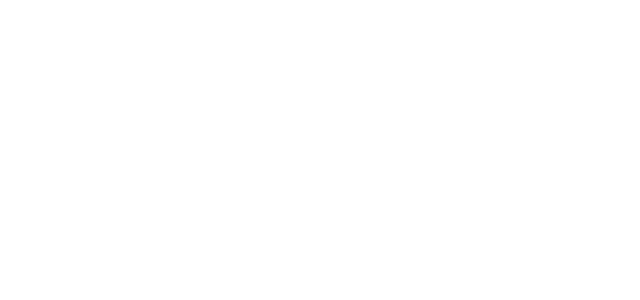
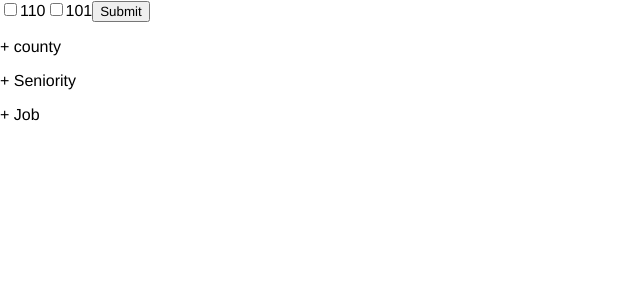
Before and after one commit to DiaHassan/II1305-Team-Echo, a React (Create React App) app in the folder Project/dashboard/: page /sandbox in a window 1280 px wide. Before the commit this address had no page. Shown: the top 300 px of the page, without its empty margins (0-640 px from the left). Built offline with nearby package versions, Linux system fonts and the light colour scheme.

Commit message:
Created 'gray-out' function in sandbox

```diff
--- a/Project/dashboard/package.json
+++ b/Project/dashboard/package.json
@@ -3,6 +3,9 @@
   "version": "0.1.0",
   "private": true,
   "dependencies": {
+    "@emotion/react": "^11.10.8",
+    "@emotion/styled": "^11.10.8",
+    "@mui/material": "^5.12.2",
     "@testing-library/jest-dom": "^5.16.5",
     "@testing-library/react": "^13.4.0",
     "@testing-library/user-event": "^13.5.0",
--- a/Project/dashboard/src/App.js
+++ b/Project/dashboard/src/App.js
@@ -2,6 +2,7 @@ import './App.css';
 import About from './Views/about';
 import Home from './Views/home';
 import Statistics from './Views/statistics';
+import Sandbox from './Views/sandbox';
 import { BrowserRouter, Routes, Route } from "react-router-dom";
 import Stats from './Views/statistics';
 
@@ -16,6 +17,7 @@ function App() {
           <Route path="/finder" element={<Stats />} />
           <Route path="/about" element={<About />} />
           <Route path="/statistics" element={<Statistics/>} />
+          <Route path="/sandbox" element={<Sandbox/>} />
         </Routes>
       </BrowserRouter>
     </div>
--- /dev/null
+++ b/Project/dashboard/src/Views/sandbox.jsx
@@ -0,0 +1,119 @@
+import * as React from "react";
+import { useId, useState } from "react";
+// import Navbar from "./navbar";
+// import Footer from "./footer";
+import "../style.css";
+
+
+
+/*
+Notes for future:
+
+To add another parameter:
+    - Add ['param name': true] to defaultValue
+
+To add another Source:
+    - Add ['source name': defaultValue] to use state
+
+To configure a source:
+    - Add [name='source name']
+    - Add [value={JSON.stringify({'param name 1': false, 'param name 2': false, ...})}]
+    - Add [onChange={handleSource}]
+    - To the button you wish to configure.
+    - You only need to put params you want to set as false into the value field.
+*/
+
+
+
+export default function Sandbox(props) {
+
+    //insert all default values for buttons:
+    const defaultValue = {
+        county: true,
+        seniority: true,
+        job: true
+    };
+
+    //insert all sources. Format 'sourcename': defaultValue
+    const [inputs, setInputs] = useState({ src1: defaultValue, src2: defaultValue });
+
+    // Handles any changes to the source buttons
+    const handleSource = (event) => {
+        const name = event.target.name;
+        // Due to the form only returning strings we need to parse it into correct format
+        const value = splitKey(event.target.value);
+        // Updates the values
+        setInputs(inputs => (
+            {
+                ...inputs,
+                [name]: (event.target.checked ?
+                    handleKeys(value) : defaultValue)
+            }
+
+        ));
+        // console.log(inputs);
+    }
+
+    // Parses the input paramater into correct format
+    const splitKey = (s) => {
+        const returnKeyValue = {};
+        var x = s.replace(/[{}"']+/g, '').split(',');
+        for (var i = 0; i < x.length; i++) {
+            var split = x[i].split(':');
+            returnKeyValue[split[0].trim()] = (split[1].trim() === 'true');
+        }
+
+        return returnKeyValue;
+    }
+
+    // Creates a key-value list filled with all changed and unchanged values
+    const handleKeys = (value) => {
+        const template = { ...defaultValue };
+        for (let item of Object.keys(value)) {
+            template[item] = value[item];
+        }
+        return template;
+    }
+
+    const handleSubmit = (event) => {
+
+    }
+
+    return (
+        <>
+            <form onSubmit={handleSubmit}>
+                <label>
+                    <input
+                        type="checkbox"
+                        name="src1"
+                        value={JSON.stringify({
+                            job: false
+                        })}
+                        onChange={handleSource}
+                    />
+                    110
+                </label>
+                <label>
+                    <input
+                        type="checkbox"
+                        name="src2"
+                        value={JSON.stringify({
+                            seniority: false
+                        })}
+                        onChange={handleSource}
+                    />
+                    101
+                </label>
+                <input type="submit" />
+            </form>
+
+
+            <p>{inputs.src1.county && inputs.src1.county ? '+' : '-'} county</p>
+            <p>{inputs.src1.seniority && inputs.src2.seniority ? '+' : '-'} Seniority</p>
+            <p>{inputs.src1.job && inputs.src2.job ? '+' : '-'} Job</p>
+
+        </>
+    )
+
+
+}
```
Also changed, not shown: package.json (added, +7 -0 lines), 2 other files (tests, documents, lock files or other folders).
